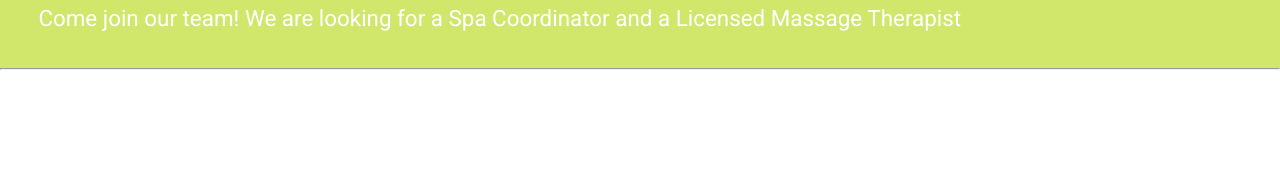
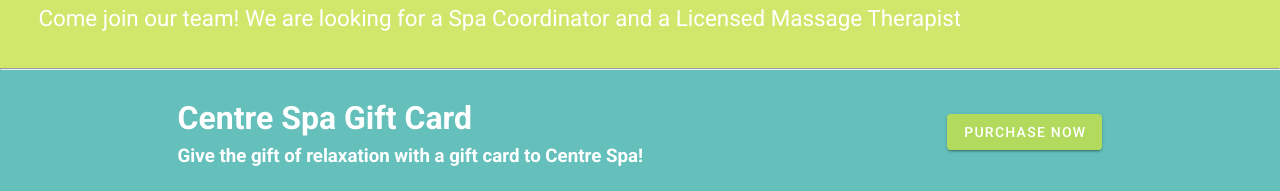
Before and after one commit to kribow21/spa, a Vue app: page /#/ in a window 1280 px wide. Shown: the part 1635-1826 px from the top of the page. Before the commit the page ends 1705 px from the top, so only its background shows below. Built offline with nearby package versions, Linux system fonts and the light colour scheme.

Commit message:
added giftcard comp

```diff
--- /dev/null
+++ b/src/components/Giftcard.vue
@@ -0,0 +1,33 @@
+<template>
+    <div id="container">
+        <div id="text">
+            <h1>Centre Spa Gift Card</h1>
+            <h3>Give the gift of relaxation with a gift card to Centre Spa!</h3>
+        </div>
+        <v-btn id="btn">Purchase Now</v-btn>
+    </div>
+</template>
+
+<script>
+    export default {
+        name : "Giftcard"
+    }
+</script>
+
+<style scoped>
+#container{
+    background-color: rgb(101, 192, 187);
+    display: flex;
+    flex-wrap: wrap;
+    justify-content: space-around;
+    align-items: center;
+    padding: 3vh 2vw 3vh 2vw;
+}
+#btn{
+    background-color:rgba(198, 226, 70, 0.8);
+    color: white;
+}
+#text{
+    color: white;
+}
+</style>
--- a/src/views/Home.vue
+++ b/src/views/Home.vue
@@ -6,11 +6,13 @@
   <Promotions/>
   <Welcome/>
   <Announcements/>
+  <Giftcard/>
   </div>
 </template>
 
 <script>
 import Announcements from '../components/Announcements.vue'
+import Giftcard from '../components/Giftcard.vue'
 import IconBanner from '../components/IconBanner.vue'
   import MainBanner from '../components/MainBanner.vue'
   import Nav from '../components/Nav.vue'
@@ -26,7 +28,8 @@
       IconBanner,
       Promotions,
       Welcome,
-      Announcements
+      Announcements,
+      Giftcard
     },
   }
 </script>
```
